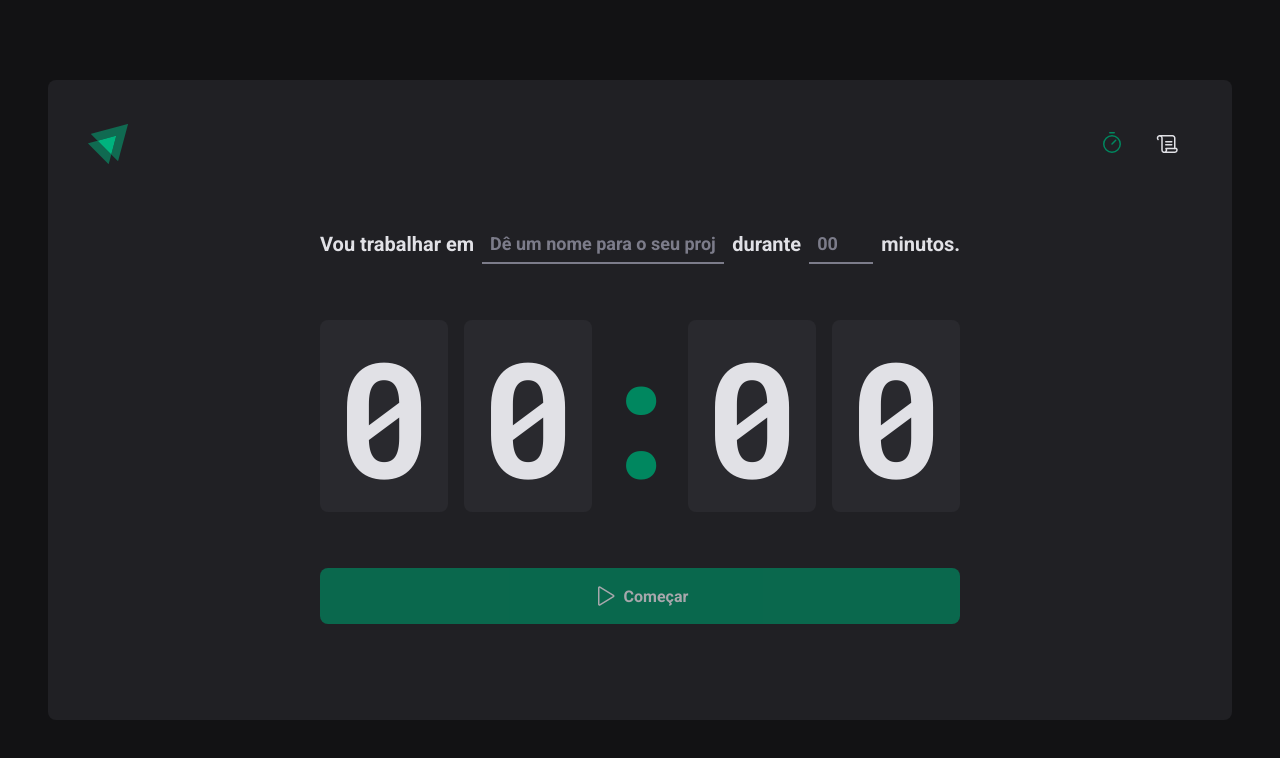
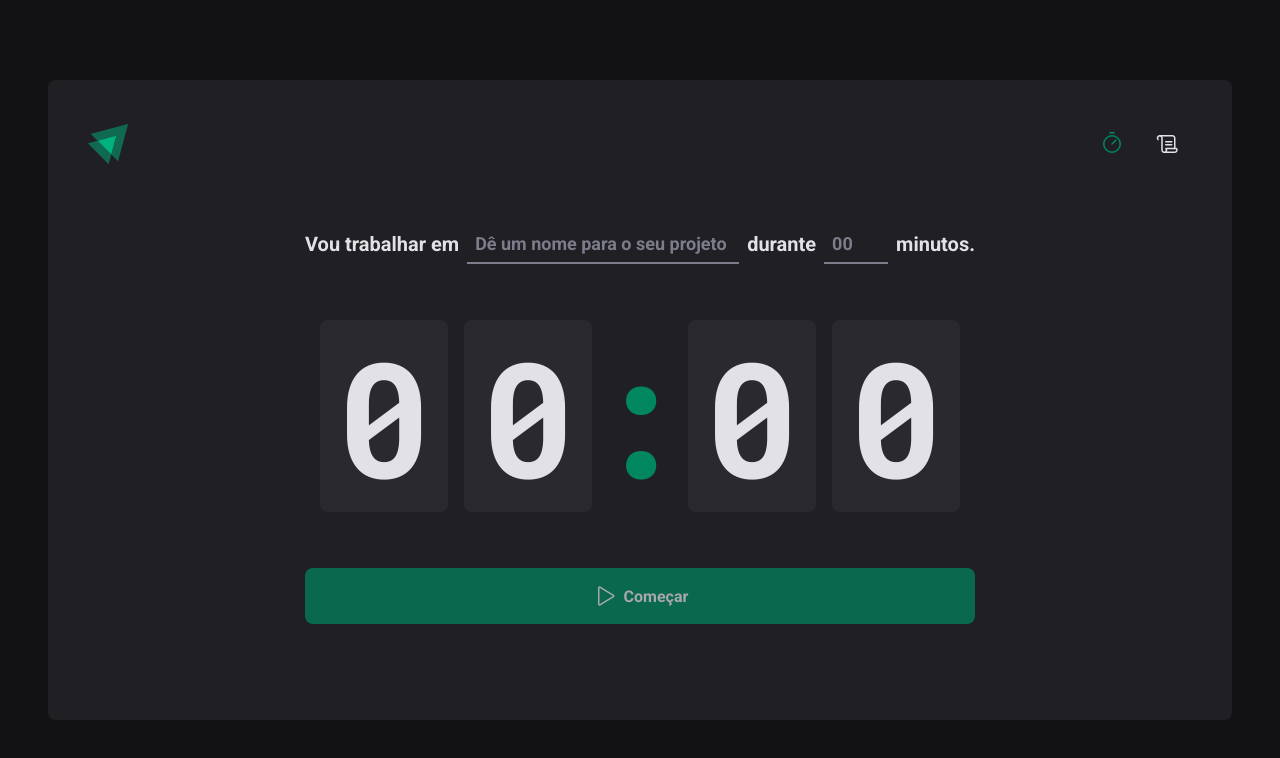
Before and after one commit to EliezerMafra/course-rocket-ignite-timer, a React (Vite) app: page / in a window 1280 px wide. Shown: the top 758 px of the page. Built offline with nearby package versions, Linux system fonts and the light colour scheme.

Commit message:
fix: TaskInput to fit placeholder

```diff
--- a/src/pages/Home/styles.ts
+++ b/src/pages/Home/styles.ts
@@ -50,6 +50,7 @@ const BaseInput = styled.input`
 
 export const TaskInput = styled(BaseInput)`
   flex: 1;
+  min-width: 17rem;
 
   &::-webkit-calendar-picker-indicator {
     display: none !important;
```
